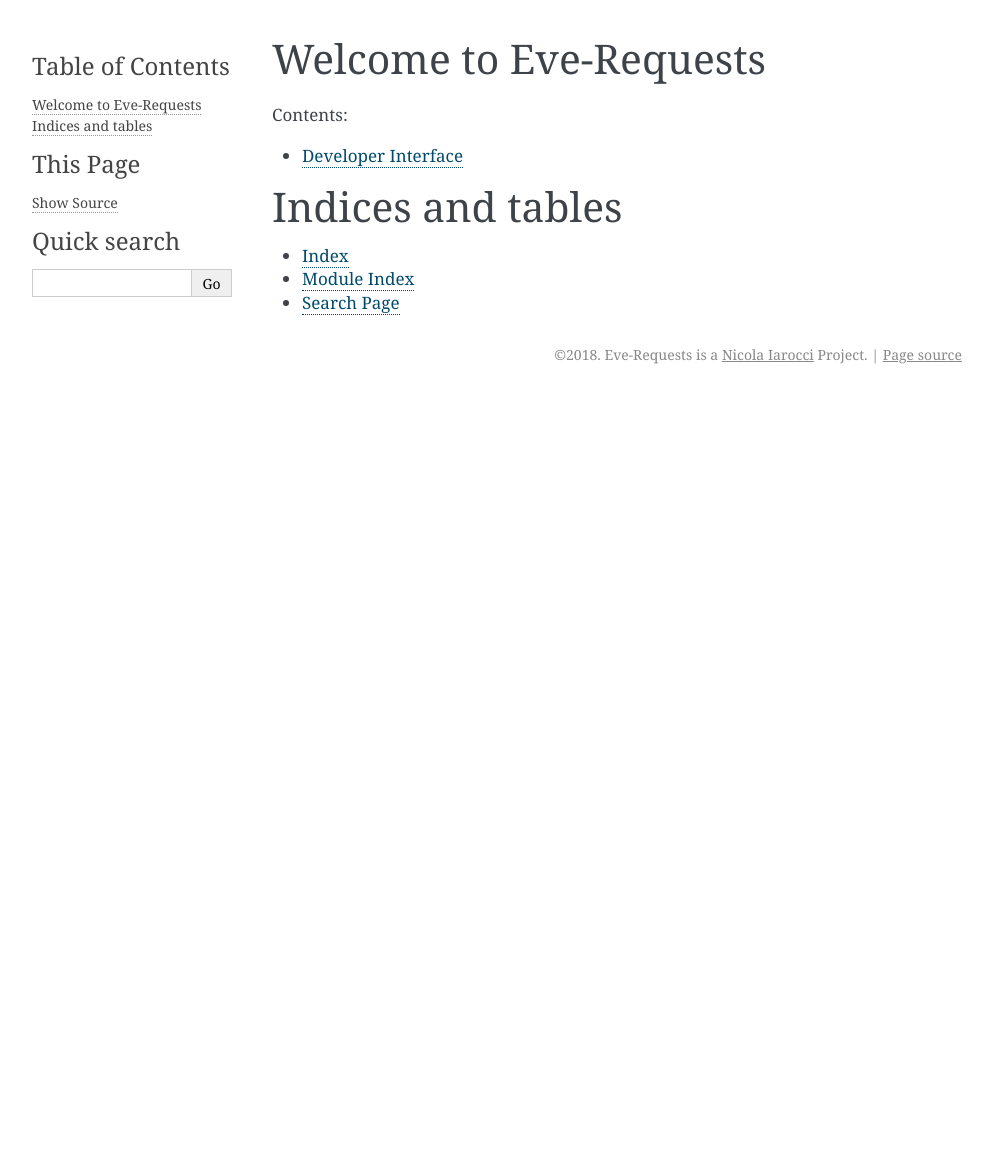
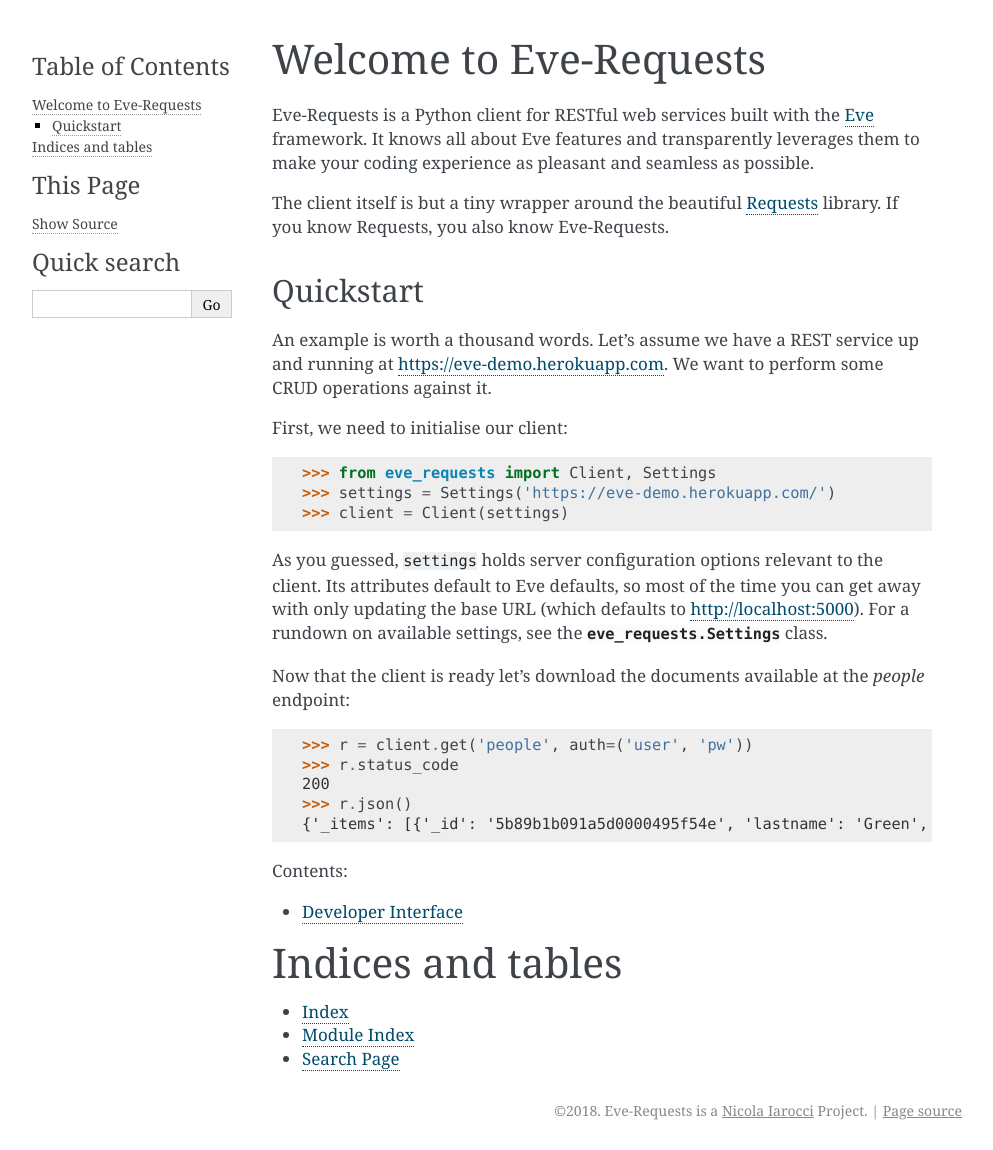
Before and after one commit to pyeve/eve-requests, a Sphinx documentation site: the page built from docs/index.rst, in a window 1280 px wide. Shown: the whole page, without its empty margins (148-1141 px from the left). Built offline with Sphinx 7.4.7, drawn with Linux system fonts in a browser that asks for light colours; before the commit the page ends 900 px from its top, so only the background shows below that.

Commit message:
Quickstart [WIP]

```diff
--- a/docs/index.rst
+++ b/docs/index.rst
@@ -5,6 +5,46 @@
 
 Welcome to Eve-Requests
 ========================
+
+Eve-Requests is a Python client for RESTful web services built with the
+Eve_ framework. It knows all about Eve features and transparently leverages
+them to make your coding experience as pleasant and seamless as possible.
+
+The client itself is but a tiny wrapper around the beautiful Requests_
+library. If you know Requests, you also know Eve-Requests.
+
+Quickstart
+----------
+An example is worth a thousand words. Let's assume we have a REST service up
+and running at https://eve-demo.herokuapp.com. We want to perform some CRUD
+operations against it.
+
+First, we need to initialise our client:
+
+    >>> from eve_requests import Client, Settings
+    >>> settings = Settings('https://eve-demo.herokuapp.com/')
+    >>> client = Client(settings)
+
+As you guessed, ``settings`` holds server configuration options relevant to
+the client. Its attributes default to Eve defaults, so most of the time you
+can get away with only updating the base URL (which defaults to
+http://localhost:5000). For a rundown on available settings, see the
+:class:`eve_requests.Settings` class.
+
+Now that the client is ready let's download the documents available at the
+*people* endpoint:
+
+    >>> r = client.get('people', auth=('user', 'pw'))
+    >>> r.status_code
+    200
+    >>> r.json()
+    {'_items': [{'_id': '5b89b1b091a5d0000495f54e', 'lastname': 'Green', ... }
+
+.. _Eve:
+    http://python-eve.org/
+
+.. _Requests:
+    http://python-requests.org/
 
 .. toctree::
    :maxdepth: 2
```
